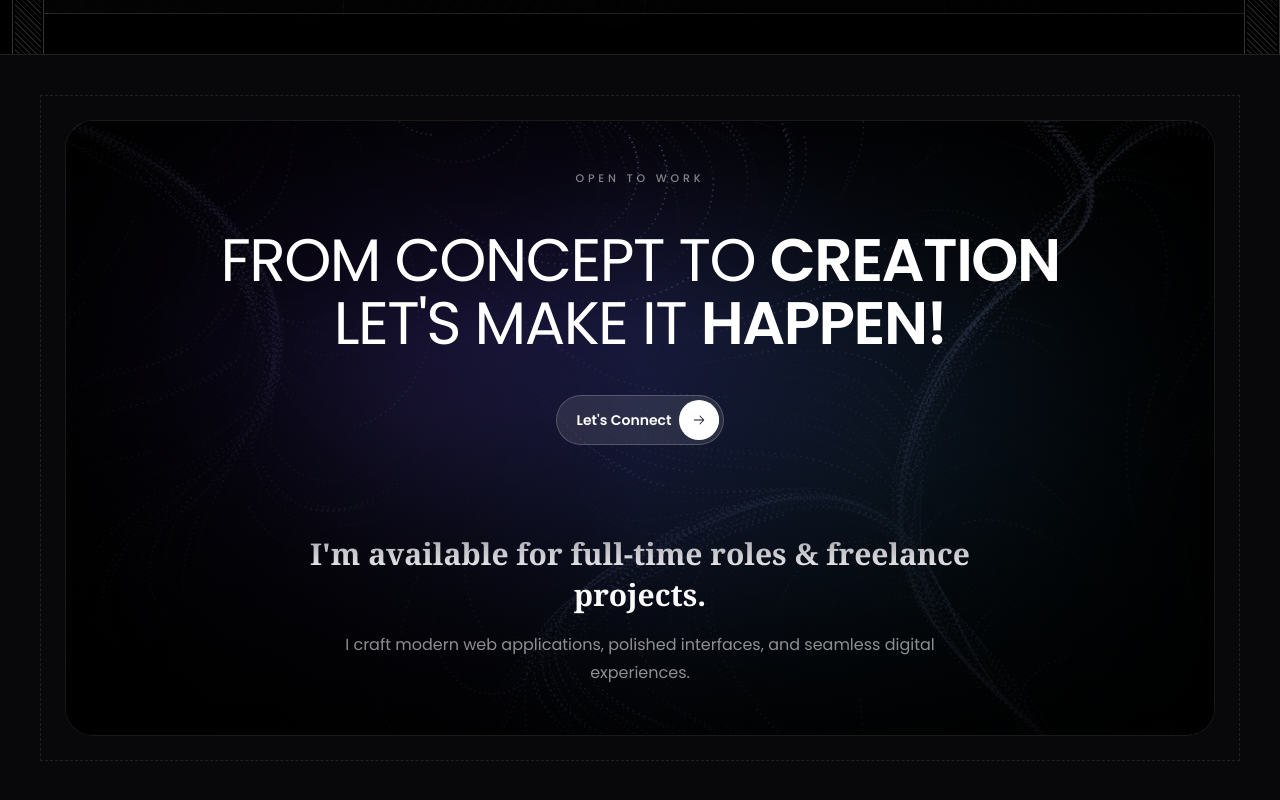
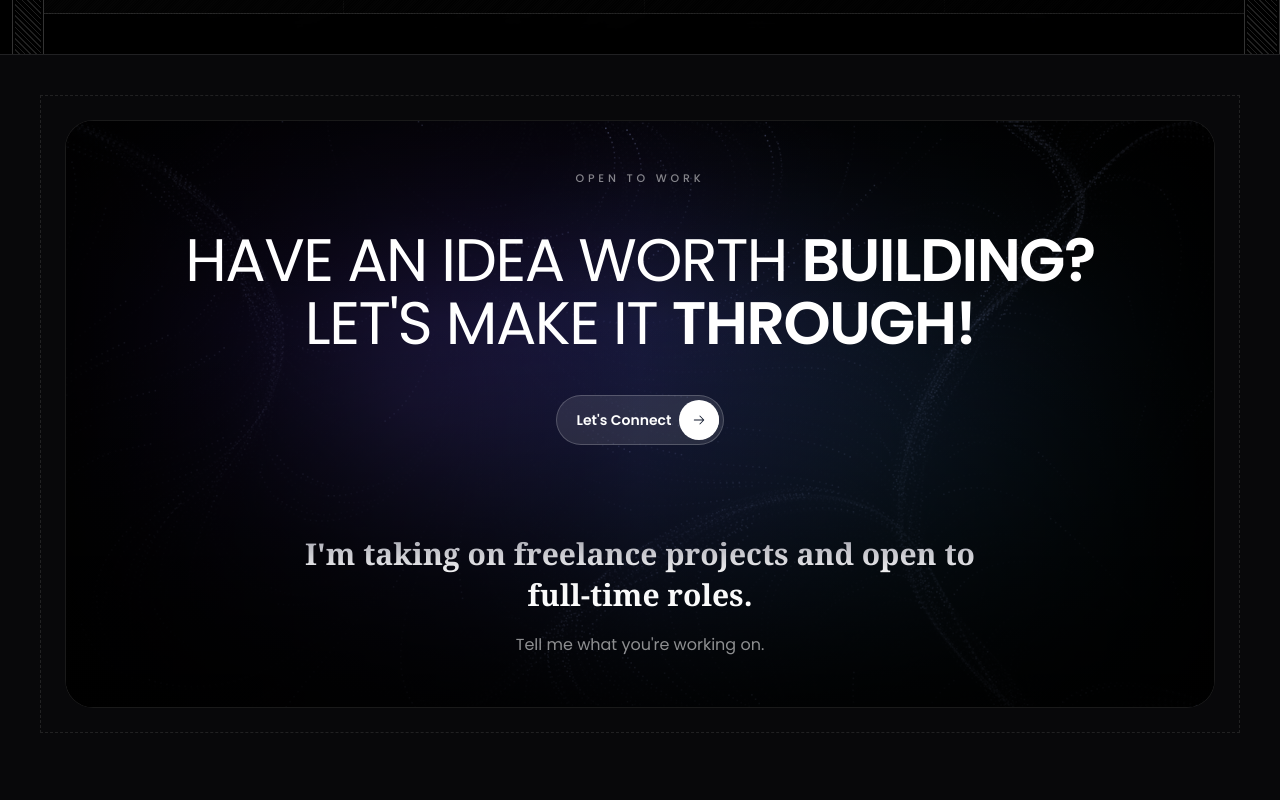
Before and after one commit to Kalyan-github-4/Kalyan-Manna-Portfolio, a Next.js app: page /about in a window 1280 px wide. Shown: the part 752-1552 px from the top of the page. Built offline with nearby package versions, Linux system fonts and the light colour scheme.

Commit message:
content(footer): update banner copy

```diff
--- a/src/components/footer/FooterCTA.tsx
+++ b/src/components/footer/FooterCTA.tsx
@@ -75,12 +75,12 @@ function FooterCTA({ isInView }: FooterCTAProps) {
                             variants={fadeUp}
                             className="max-w-5xl text-balance font-sans text-[2rem] leading-[1.05] uppercase text-white sm:text-4xl md:text-5xl lg:text-6xl"
                         >
-                            From concept to{" "}
-                            <span className="font-semibold">creation</span>
+                            Have an idea worth{" "}
+                            <span className="font-semibold">building?</span>
                             <br className="hidden sm:block" />
                             <span className="sm:hidden"> </span>
                             let&apos;s make it{" "}
-                            <span className="font-semibold">happen!</span>
+                            <span className="font-semibold">through!</span>
                         </motion.h2>
 
                         {/* The entry animation stays out here: fadeUp moves on
@@ -113,12 +113,11 @@ function FooterCTA({ isInView }: FooterCTAProps) {
                             className="mt-6 max-w-2xl sm:mt-8 md:mt-12"
                         >
                             <p className="bg-linear-to-b from-zinc-400 via-zinc-100 to-white bg-clip-text font-serif text-xl font-semibold leading-snug text-transparent sm:text-2xl md:text-3xl">
-                                I&apos;m available for full-time roles & freelance projects.
+                                I&apos;m taking on freelance projects and open to full-time roles.
                             </p>
 
                             <p className="mt-4 text-sm leading-6 text-white/55 sm:text-[15px] sm:leading-7 md:text-base">
-                                I craft modern web applications, polished interfaces, and
-                                seamless digital experiences.
+                               Tell me what you&apos;re working on.
                             </p>
                         </motion.div>
                     </motion.div>
```
